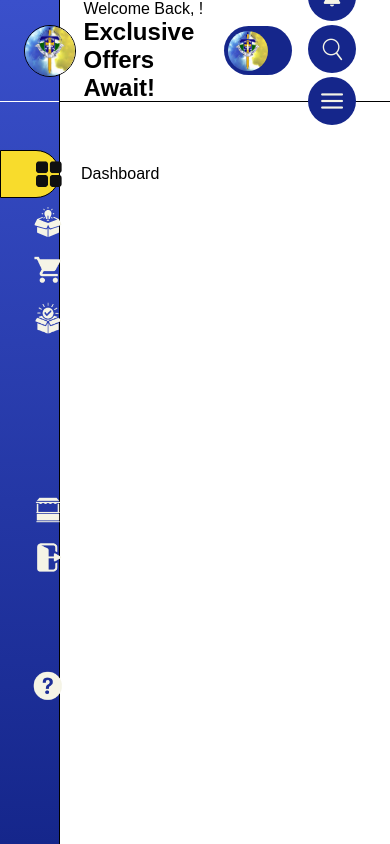
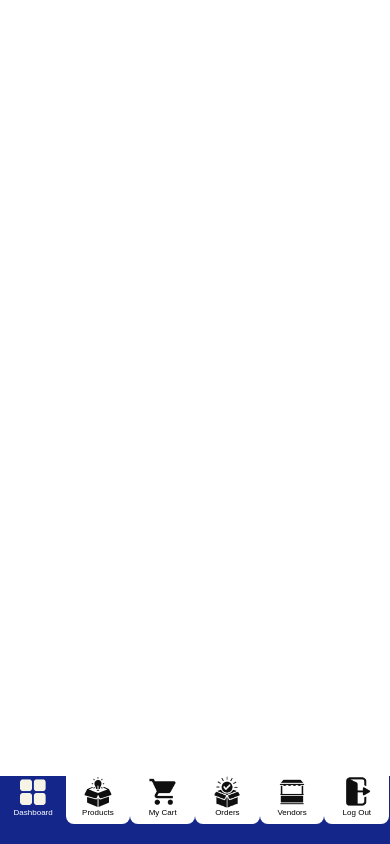
Before and after one commit to SanchieGuzman/SLU-Merch-Reservation-System, a PHP site: page /pages/dashboard.html in a window 390 px wide. Run offline with PHP 8.4, Linux system fonts and the light colour scheme.

Commit message:
Revised the dashboard page to be responsive for small screen devices

```diff
--- a/customer/frontend/javascript/dashboard.js
+++ b/customer/frontend/javascript/dashboard.js
@@ -71,6 +71,10 @@ async function loadDashboard() {
   generateLatestOrdersSection(latestOrdersList);
 
   generateReservedProductsSection(reservedProductsList);
+
+  document
+    .querySelector(".reserved-products-container")
+    .scrollIntoView({ behavior: "smooth", block: "start" });
 }
 
 function generateCompletedOrdersSection(data) {
--- a/customer/frontend/pages/dashboard.html
+++ b/customer/frontend/pages/dashboard.html
@@ -7,7 +7,7 @@
     <link rel="stylesheet" href="../styles/template.css" />
     <link rel="stylesheet" href="../styles/dashboard.css" />
     <link rel="stylesheet" href="../styles/globals.css" />
-    <link rel="icon" href="../resources/images/customer-side.png">
+    <link rel="icon" href="../resources/images/customer-side.png" />
   </head>
   <body>
     <div class="main-container">
@@ -46,7 +46,6 @@
             />Orders
           </button>
 
-          <div class="lower-buttons-container">
           <button id="vendors">
             <img
               src="../resources/images/sidenav-topbar/vendorr.png"
@@ -65,7 +64,6 @@
               alt="help"
             />Help
           </button>
-          </div>
         </div>
       </div>
 
--- a/customer/frontend/pages/products.html
+++ b/customer/frontend/pages/products.html
@@ -7,7 +7,7 @@
     <link rel="stylesheet" href="../styles/template.css" />
     <link rel="stylesheet" href="../styles/products.css" />
     <link rel="stylesheet" href="../styles/globals.css" />
-    <link rel="icon" href="../resources/images/customer-side.png">
+    <link rel="icon" href="../resources/images/customer-side.png" />
   </head>
   <body>
     <div class="main-container">
--- a/customer/frontend/styles/dashboard.css
+++ b/customer/frontend/styles/dashboard.css
@@ -1,4 +1,3 @@
-
 /* Base reset for body and html */
 body,
 html {
@@ -6,7 +5,7 @@ html {
   padding: 0;
   height: 100vh;
   overflow: hidden;
-  font-family: 'Poppins', sans-serif;
+  font-family: "Poppins", sans-serif;
 }
 
 /* Main container */
@@ -41,7 +40,7 @@ html {
   height: 34vh;
 }
 
-.completed-orders-container .card-container{
+.completed-orders-container .card-container {
   display: flex;
   flex-flow: column nowrap;
   gap: 1rem;
@@ -115,7 +114,7 @@ html {
   overflow-y: auto;
 }
 
-.order-cards-container .reserved-card-container{
+.order-cards-container .reserved-card-container {
   display: flex;
   flex-flow: column nowrap;
   width: 95%;
@@ -193,7 +192,6 @@ html {
   flex-direction: row;
 }
 
-
 .latest-orders-container {
   background-color: #ffffff;
   border-radius: 0.5rem;
@@ -207,7 +205,7 @@ html {
   height: 30vh;
 }
 
-.latest-orders-container .latest-cards-container{
+.latest-orders-container .latest-cards-container {
   display: flex;
   flex-flow: column nowrap;
   gap: 1.25rem;
@@ -231,7 +229,7 @@ html {
 
 .latest-orders-card {
   display: grid;
-  grid-template-columns: .5fr 1.3fr 1.5fr .5fr;
+  grid-template-columns: 0.5fr 1.3fr 1.5fr 0.5fr;
   align-items: center;
   padding: 0.75rem;
   background-color: #f5f5f5;
@@ -243,17 +241,16 @@ html {
   display: flex;
   flex-direction: column;
 }
-.latest-orders-card .latest-orders-div-status{
+.latest-orders-card .latest-orders-div-status {
   display: flex;
   flex-direction: column;
 }
-.latest-orders-div-status .claimed{
-  color:green;
+.latest-orders-div-status .claimed {
+  color: green;
 }
 
-
-.latest-orders-div-status .pending{
-  color:red;
+.latest-orders-div-status .pending {
+  color: red;
 }
 .latest-orders-container div img {
   box-shadow: none;
@@ -290,7 +287,7 @@ html {
 .reserved-products-container .order-cards-container .order-label {
   /* padding: 0.5rem; */
   size: 1.2rem;
-  padding-left: 5%
+  padding-left: 5%;
 }
 
 .order-card-container {
@@ -305,7 +302,6 @@ html {
   justify-content: space-between;
   font-size: 0.875rem;
 }
-
 
 /* Empty state placeholder */
 .empty-state {
@@ -328,3 +324,46 @@ html {
   align-items: center;
   padding: 0.625rem;
 }
+
+@media screen and (max-width: 600px) {
+  body {
+    max-height: 100vh;
+    overflow-y: scroll;
+  }
+
+  .right-container {
+    height: 90vh;
+    overflow-y: scroll;
+    width: 100%;
+    padding-top: 1rem;
+    scroll-padding-bottom: 5vh;
+  }
+
+  .content-container {
+    padding: 1rem;
+    width: 90%;
+    flex-direction: column-reverse;
+    height: 90vh;
+    overflow-y: scroll;
+  }
+
+  .content-container .reserved-products-container,
+  .completed-orders-container,
+  .latest-cards-container {
+    height: 20vh;
+    width: 100%;
+    padding: 0;
+  }
+
+  .completed-orders-container .card-container {
+    width: 100%;
+  }
+
+  .content-container .reserved-products-container {
+    min-height: 50vh;
+  }
+
+  .content-container .container {
+    max-height: 100vh;
+  }
+}
--- a/customer/frontend/styles/template.css
+++ b/customer/frontend/styles/template.css
@@ -112,12 +112,12 @@ body {
   margin-right: 1rem;
 }
 
-.side-nav .sidenav-buttons-container .lower-buttons-container {
+.side-nav .sidenav-buttons-container #vendors {
   width: 100%;
   margin-top: 9rem;
 }
 
-.side-nav .sidenav-buttons-container .lower-buttons-container #help {
+.side-nav .sidenav-buttons-container #help {
   margin-top: 5rem;
 }
 
@@ -179,3 +179,125 @@ body {
   align-items: center;
   padding: 0.5rem 0.5rem;
 }
+
+@media screen and (max-width: 600px) {
+  body {
+    height: 100vh;
+    overflow-y: hidden;
+  }
+
+  .top-bar {
+    opacity: 0;
+    visibility: hidden;
+    position: absolute;
+    top: -100rem;
+  }
+
+  .main-container .side-nav {
+    opacity: 1;
+    position: absolute;
+    bottom: 0;
+    width: 100%;
+    height: 8vh;
+    z-index: 100;
+    background-color: var(--gradient2);
+    background-image: none;
+  }
+
+  .side-nav .logo-container {
+    opacity: 0;
+    visibility: hidden;
+    position: absolute;
+    left: -1000rem;
+    display: none;
+  }
+
+  .side-nav .sidenav-buttons-container {
+    flex-direction: row;
+    width: 100%;
+    padding: 0;
+    gap: 0;
+  }
+
+  .side-nav .sidenav-buttons-container button {
+    display: flex;
+    flex-direction: column;
+    font-size: 0.5rem;
+    padding: 0;
+    padding-bottom: 0;
+    border-radius: 0 0 0.5rem 0.5rem;
+    align-items: center;
+    justify-items: center;
+    width: 16.6%;
+    background-color: white;
+    color: black;
+    border: none;
+  }
+
+  /* .side-nav .sidenav-buttons-container button::after {
+    content: "";
+    position: absolute;
+    top: 0;
+    left: 0;
+    width: 16.6%;
+    height: 3rem;
+    background-color: blue;
+    z-index: -1;
+    border-radius: 0;
+    background-color: white;
+  } */
+
+  .side-nav .sidenav-buttons-container button img {
+    filter: invert(38%) sepia(96%) saturate(3241%) hue-rotate(233deg)
+      brightness(0%) contrast(88%);
+  }
+
+  .side-nav .sidenav-buttons-container button:hover {
+    border-radius: 0.5rem 0.5rem 0 0;
+    background-color: yellow;
+  }
+
+  .side-nav .sidenav-buttons-container .active {
+    background-color: var(--gradient2);
+    border: none;
+    border-radius: 0.5rem 0.5rem 0 0;
+    width: 16.6%;
+    transition-duration: 0.45s;
+    color: white;
+  }
+
+  /* .side-nav .sidenav-buttons-container .active::after {
+    content: "";
+    position: absolute;
+    top: 0;
+    left: 0;
+    width: 16.6%;
+    height: 3rem;
+    background-color: blue;
+    z-index: -1;
+    border-radius: 0;
+    background-color: white;
+    border: none;
+  } */
+
+  .side-nav .sidenav-buttons-container .active img {
+    filter: none;
+  }
+
+  .side-nav .sidenav-buttons-container button img {
+    width: 2rem;
+    margin-right: 0;
+  }
+
+  .side-nav .sidenav-buttons-container #vendors,
+  #log-out {
+    margin-top: 0;
+    width: 16.6%;
+  }
+
+  .side-nav .sidenav-buttons-container #help {
+    display: none;
+    visibility: hidden;
+    margin-top: 0;
+  }
+}
```
Lines whose indentation alone changed are shown as unchanged.
